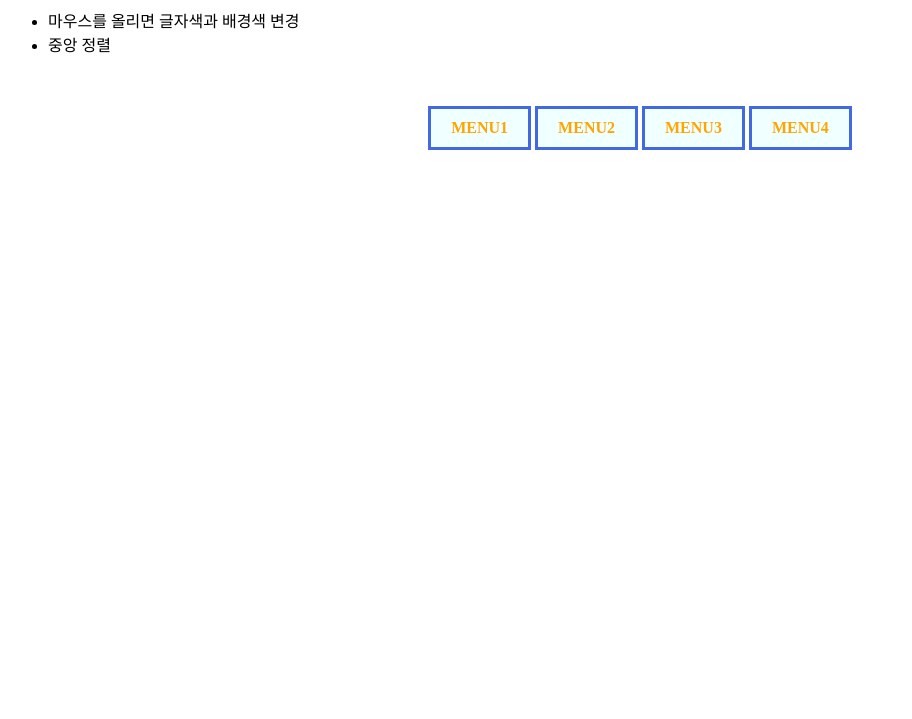
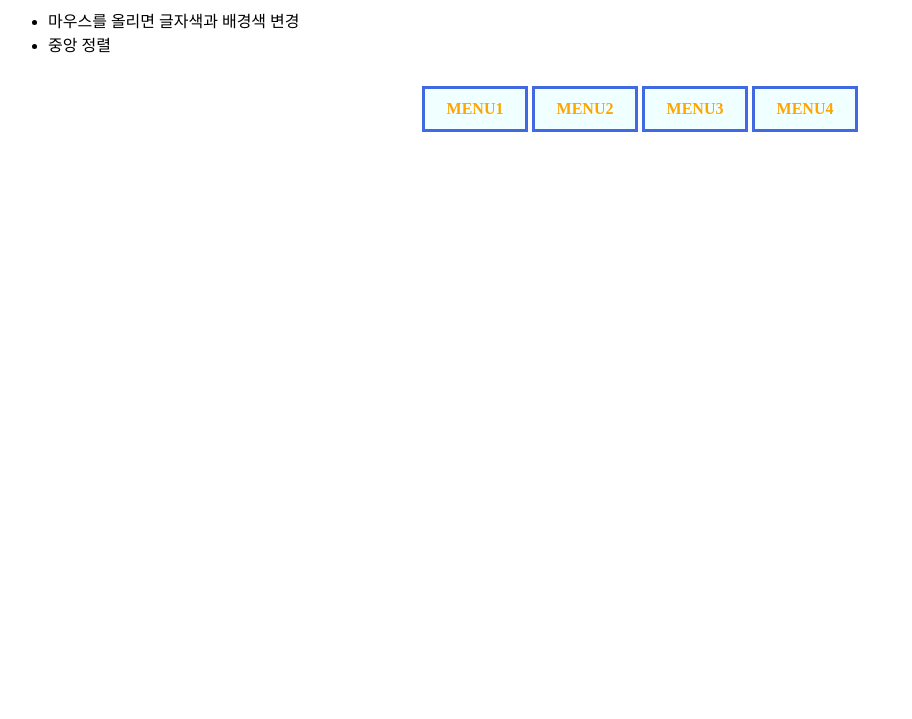
Before and after one commit to knknkn0928/Assignment-repo, a plain HTML site: page displayEx1.html in a window 1280 px wide. Shown: the part 81-800 px from the top of the page, without its empty margins (0-912 px from the left). Drawn offline with Linux system fonts and the light colour scheme.

Commit message:
20230330 Display 과제

```diff
--- a/displayEx1.html
+++ b/displayEx1.html
@@ -8,29 +8,32 @@
 
     .gnb {
       padding-left:0;
-      margin:50px auto;
+      margin:30px auto;
       text-align: center;
     }
 
+    .gnb li {
+      display: inline-block;
+      background-color: azure;
+      border: 3px solid royalblue;
+      width: 100px; height:40px;
+      line-height: 40px;
+    }
+
     a {
+      display:block;
       text-transform: uppercase;
       text-decoration: none;
       font-weight:bold;
       color:orange;
     }
 
-    .gnb li {
-      display: inline-block;
-      background-color: azure;
-      border: 3px solid royalblue;
-      padding:10px 20px;
+    a:hover {
+      background-color: royalblue;
+      color:azure;
+      border: 3px solid orange;
+      margin:-3px;
     }
-
-    .gnb li:hover {
-      background-color: royalblue;
-      border: 3px solid orange;
-    }
-
 
   </style>
 </head>
```
